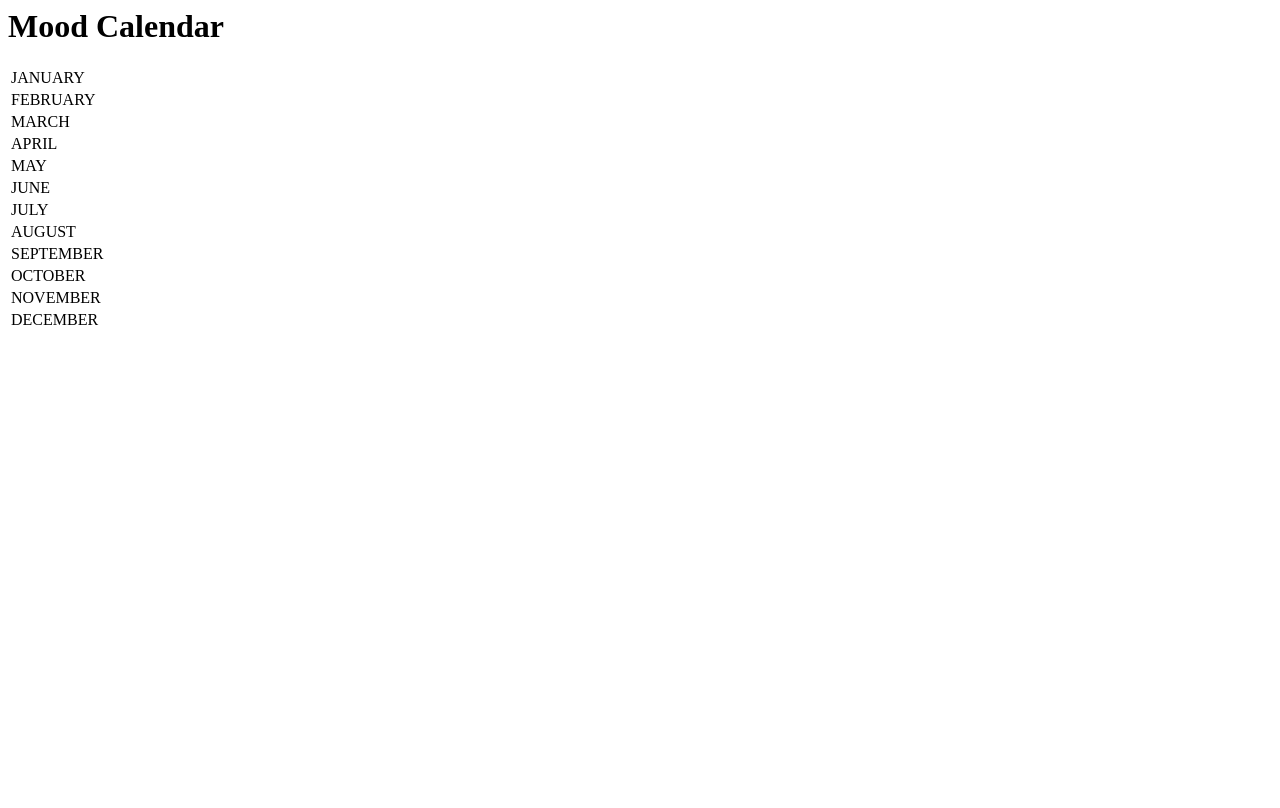
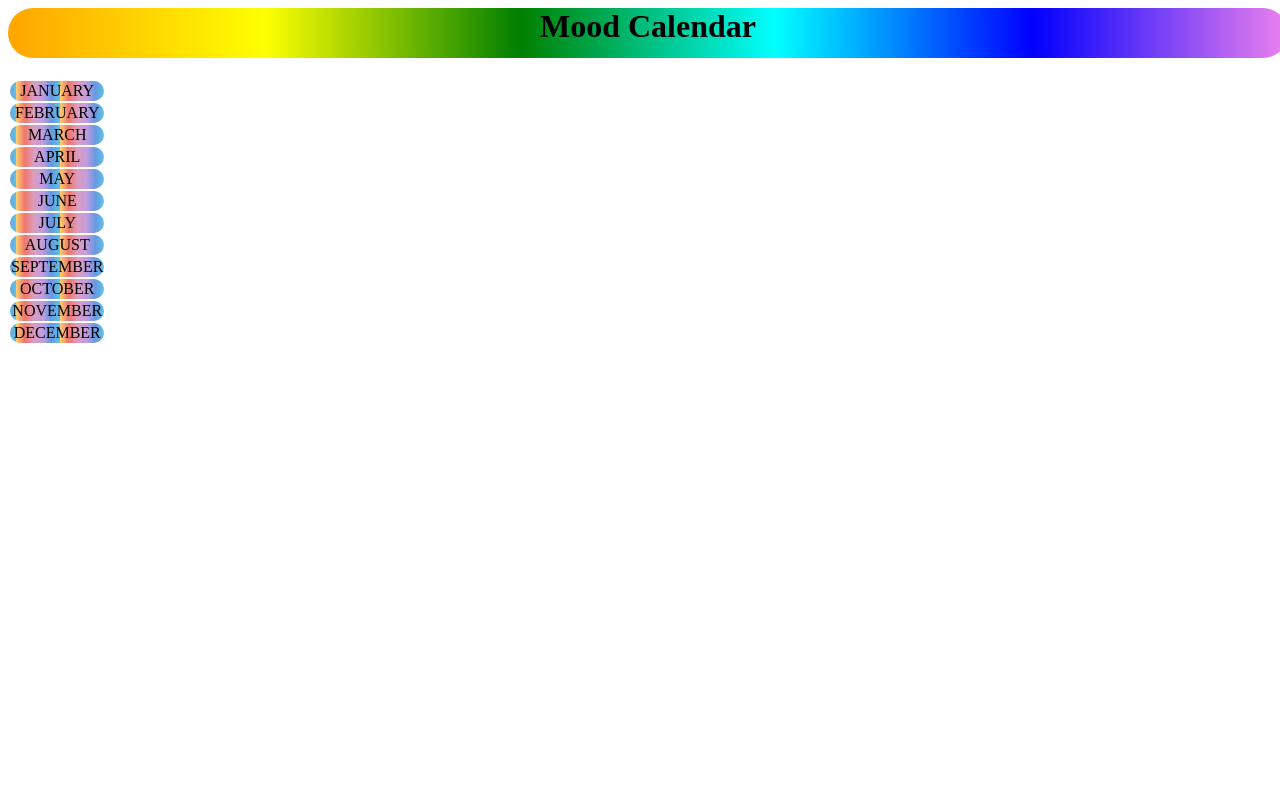
Before and after one commit to seehamrun/CodingCrew, a Python web app: template templates/homepage.html in a window 1280 px wide. Before the commit the page ends 325 px from the top, so only its background shows below. Run offline with Jinja, Linux system fonts and the light colour scheme; the template is opened without the code that fills it, so the values that code supplies are empty.

Commit message:
night's changes

```diff
--- a/main.py
+++ b/main.py
@@ -104,7 +104,10 @@ class Suggestions(webapp2.RequestHandler):
 class ViewDay(webapp2.RequestHandler):
     def get(self):
         template = jinja_env.get_template('templates/viewPage.html')
-
+        displayDay = self.request.get('day')
+        data = {
+            'day': database.StoredDate.query().fetch()
+        }
         self.response.write(template.render())
 
 
--- a/static/style.css
+++ b/static/style.css
@@ -1,3 +1,32 @@
 /* #Jan12{
   background-color: #CC2431;
 } */
+html, body
+{
+    height: 100%;
+    width: 100%;
+}
+
+
+.center{
+  text-align: center;
+  width: 100%;
+  height: 100%;
+  background: white;
+  border-radius: 10px;
+
+  background-image: repeating-linear-gradient(to right, #c4e17f 50px, #f7fdca 50px, #fad071 50px, #f0766b, #db9dbe, #c49cdf, #6599e2, #61c2e4);
+
+
+}
+
+#headl{
+  text-align: center;
+  height: 50px;
+  background: red; /* For browsers that do not support gradients */
+  background: -webkit-linear-gradient(left, orange , yellow, green, cyan, blue, violet); /* For Safari 5.1 to 6.0 */
+  background: -o-linear-gradient(right, orange, yellow, green, cyan, blue, violet); /* For Opera 11.1 to 12.0 */
+  background: -moz-linear-gradient(right, orange, yellow, green, cyan, blue, violet); /* For Firefox 3.6 to 15 */
+  background: linear-gradient(to right, orange , yellow, green, cyan, blue, violet); /* Standard syntax (must be last) */
+  border-radius: 40px;
+}
--- a/templates/homepage.html
+++ b/templates/homepage.html
@@ -1,17 +1,3 @@
-<!--
-Jan - 31
-Feb - 28
-Mar - 31
-Apr - 30
-May - 31
-June - 30
-July - 31
-Aug - 31
-Sep - 30
-Oct - 31
-Nov - 30
-Dec - 31
--->
 
 <html>
 
@@ -21,11 +7,11 @@ Dec - 31
 
 <body>
 
-<h1> Mood Calendar </h1>
-
+<h1 id=headl> Mood Calendar </h1>
+<div>
 <table>
   <tr>
-    <td> JANUARY </td>
+    <td class=center> JANUARY </td>
     {% for day in jan %}
       {% set color = "None" %}
       {% set key = "Jan"+day|string %}
@@ -40,7 +26,7 @@ Dec - 31
   </tr>
 
   <tr>
-    <td> FEBRUARY </td>
+    <td class=center> FEBRUARY </td>
     {% for day in feb %}
       {% set color = "None" %}
       {% set key = "February"+day|string %}
@@ -55,7 +41,7 @@ Dec - 31
   </tr>
 
   <tr>
-    <td> MARCH </td>
+    <td class=center> MARCH </td>
     {% for day in mar %}
       {% set color = "None" %}
       {% set key = "March"+day|string %}
@@ -69,7 +55,7 @@ Dec - 31
   </tr>
 
   <tr>
-    <td> APRIL </td>
+    <td class=center> APRIL </td>
     {% for day in apr %}
       {% set color = "None" %}
       {% set key = "April"+day|string %}
@@ -83,7 +69,7 @@ Dec - 31
   </tr>
 
   <tr>
-    <td> MAY </td>
+    <td class=center> MAY </td>
     {% for day in may %}
       {% set color = "None" %}
       {% set key = "May"+day|string %}
@@ -97,7 +83,7 @@ Dec - 31
   </tr>
 
   <tr>
-    <td> JUNE </td>
+    <td class=center> JUNE </td>
     {% for day in june %}
       {% set color = "None" %}
       {% set key = "June"+day|string %}
@@ -111,7 +97,7 @@ Dec - 31
   </tr>
 
   <tr>
-    <td> JULY </td>
+    <td class=center> JULY </td>
     {% for day in july %}
       {% set color = "None" %}
       {% set key = "July"+day|string %}
@@ -125,7 +111,7 @@ Dec - 31
   </tr>
 
   <tr>
-    <td> AUGUST </td>
+    <td class=center> AUGUST </td>
     {% for day in aug %}
       {% set color = "None" %}
       {% set key = "August"+day|string %}
@@ -139,7 +125,7 @@ Dec - 31
   </tr>
 
   <tr>
-    <td> SEPTEMBER </td>
+    <td class=center> SEPTEMBER </td>
     {% for day in sep %}
       {% set color = "None" %}
       {% set key = "September"+day|string %}
@@ -153,7 +139,7 @@ Dec - 31
   </tr>
 
   <tr>
-    <td> OCTOBER </td>
+    <td class=center> OCTOBER </td>
     {% for day in oct %}
       {% set color = "None" %}
       {% set key = "October"+day|string %}
@@ -167,7 +153,7 @@ Dec - 31
   </tr>
 
   <tr>
-    <td> NOVEMBER </td>
+    <td class=center> NOVEMBER </td>
     {% for day in nov %}
       {% set color = "None" %}
       {% set key = "November"+day|string %}
@@ -181,7 +167,7 @@ Dec - 31
   </tr>
 
   <tr>
-    <td> DECEMBER </td>
+    <td class=center> DECEMBER </td>
     {% for day in dec %}
       {% set color = "None" %}
       {% set key = "December"+day|string %}
@@ -193,7 +179,7 @@ Dec - 31
     </td>
     {% endfor %}
   </tr>
-
+</div>
 </table>
 
 </body>
--- a/templates/userInputPage.html
+++ b/templates/userInputPage.html
@@ -1,7 +1,7 @@
 <html>
 <head>
   <link rel="stylesheet" href="style.css">
-  <h1 id="title">...{{day}}... </h1>
+  <h1 id="title">Today is {{day}} and i'm feeling.... </h1>
 </head>
 
 <body>
@@ -41,8 +41,8 @@
     </div>
 
     <input type="hidden" name="day" value="{{day}}">
-    <input type="submit">
-
+    <a href="/suggestions?day=Jan{{day}}">Suggestions for your mood :)))</a>
+    <a href="/view_day?day=Jan{{day}}">View Day!!</a>
   </form>
 
   <!-- <script type="text/javascript" src="/static/script.js"> </script> -->
```
Also changed, not shown: static/script.js (added, +12 -0 lines), templates/suggestions.html (+11 -0 lines), templates/viewPage.html (+17 -22 lines), style.css (added).
